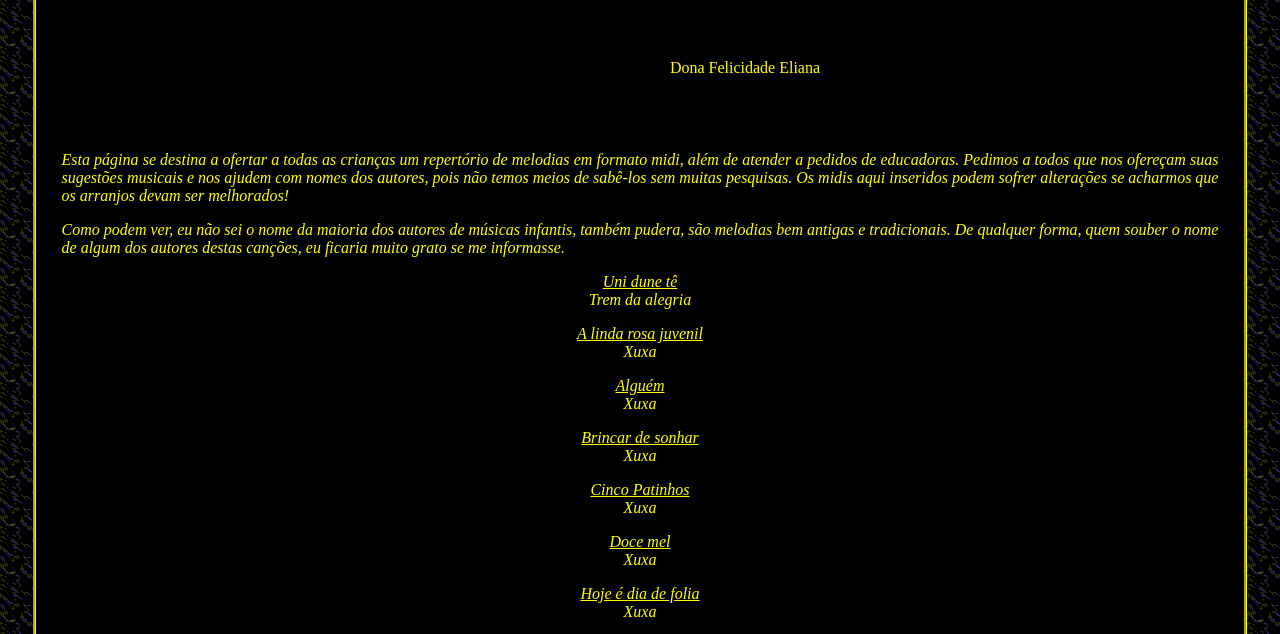
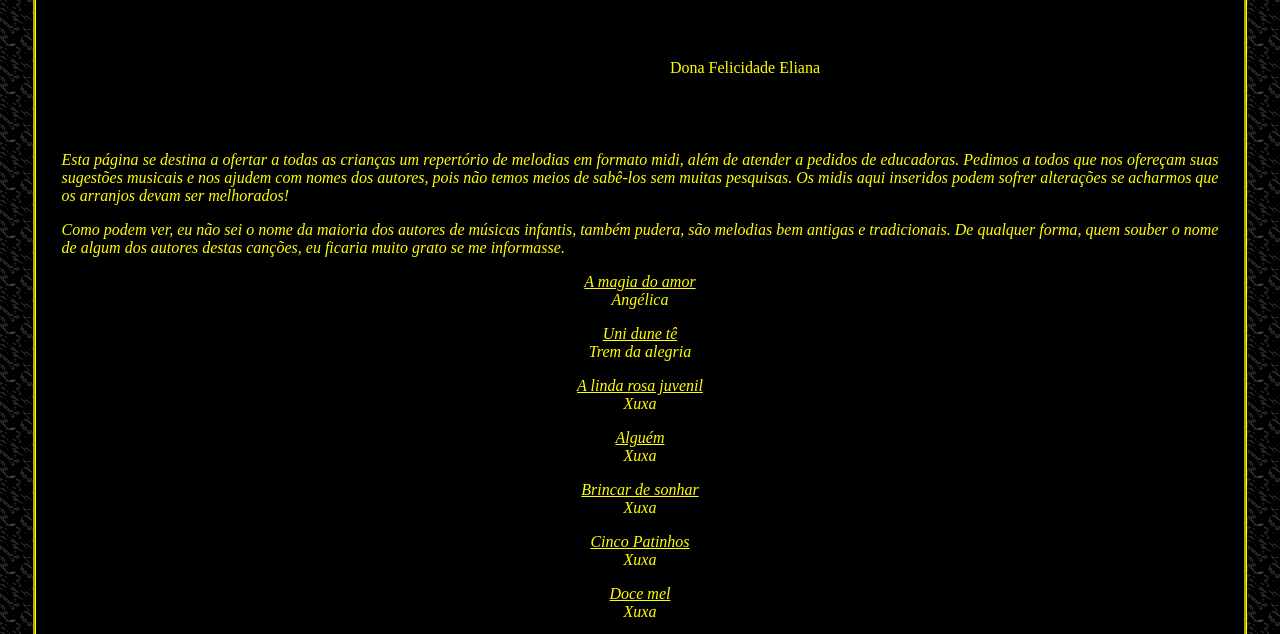
Before and after one commit to geraldopereira20/geraldopereira20.github.io, a plain HTML site: page infantil.html in a window 1280 px wide. Shown: the part 146-780 px from the top of the page. Drawn offline with Linux system fonts and the light colour scheme.

Commit message:
Update infantil.html

```diff
--- a/infantil.html
+++ b/infantil.html
@@ -41,15 +41,16 @@ que os arranjos devam ser melhorados!
 Como podem ver, eu n&atilde;o sei o nome da maioria dos autores de m&uacute;sicas
 infantis, tamb&eacute;m pudera, s&atilde;o melodias bem antigas e tradicionais.
 De qualquer forma, quem souber o nome de algum dos autores destas can&ccedil;&otilde;es, eu ficaria muito grato se me informasse.
+
+</P>
+<P><A HREF = "midi_files/a_magia_do_amor.mid">A magia do amor</A><BR>
+Angélica</EM>
 </P>
 <P><A HREF = "midi_files/unidunite.mid">Uni dune tê</A><BR>
 <EM>Trem da alegria</EM>
 </P>
-
-</P>
 <P><A HREF = "midi_files/a_linda_rosa_juvenil.mid">A linda rosa juvenil</A><BR>
 Xuxa</EM>
-
 </P>
 <P><A HREF = "midi_files/alguem_x.mid">Alguém</A><BR>
 Xuxa</EM>
@@ -96,7 +97,6 @@ Xuxa</EM>
 <P><A HREF = "midi_files/sementes_do_amanha.mid">Sementes do Amanh&atilde;</A><BR>
 <EM>Erasmo Carlos</EM>
 </P>
-
 <P><A HREF = "midi_files/que_e_de_valentim.mid">Que &eacute; de Valentim</A><BR>
 <EM>Popular</EM>
 </P>
```
